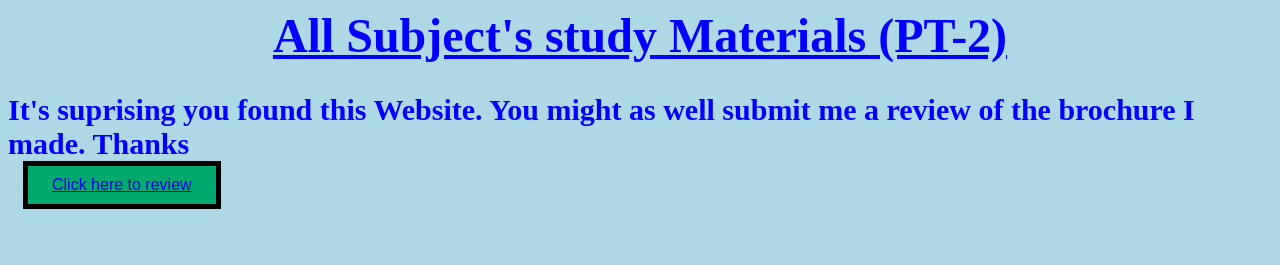
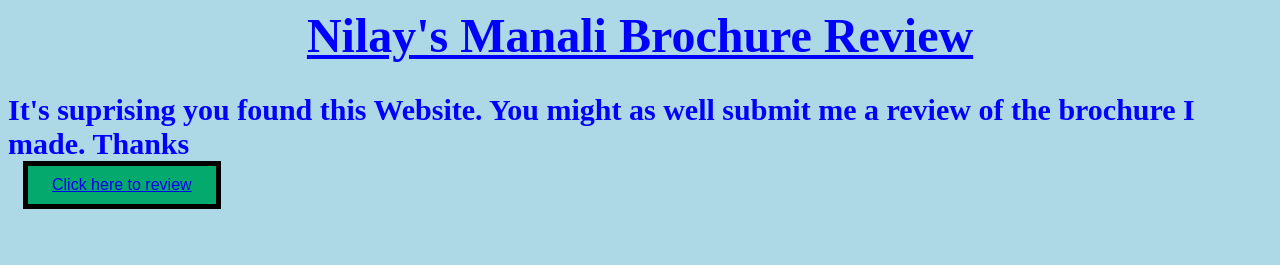
Before and after one commit to Not-Nilay/Manali_review, a plain HTML site: page index.html in a window 1280 px wide. Shown: the top 265 px of the page. Drawn offline with Linux system fonts and the light colour scheme.

Commit message:
Update index.html
hdhdrhrshrhdg

```diff
--- a/index.html
+++ b/index.html
@@ -19,7 +19,7 @@
         </style>
     </head>
     <body bgcolor="lightblue" text="blue">
-        <font color="blue" size=7 face="monotype corsiva"><center><b><u>All Subject's study Materials (PT-2)</u></b></center></font>
+        <font color="blue" size=7 face="monotype corsiva"><center><b><u>Nilay's Manali Brochure Review</u></b></center></font>
         <p><b>It's suprising you found this Website. You might as well submit me a review of the brochure I made. Thanks <br>
         </b>&nbsp;&nbsp;<button id="button"><a href="https://forms.office.com/Pages/ResponsePage.aspx?id=DQSIkWdsW0yxEjajBLZtrQAAAAAAAAAAAANAAXO8RplUQTdMNFg2VlEwRDA5RUJGVEJRMjhMNkMzWS4u">Click here to review</a></button></p><br>
         <p><b>Thanks for the rating. You can visit anytime</b></p>
```
